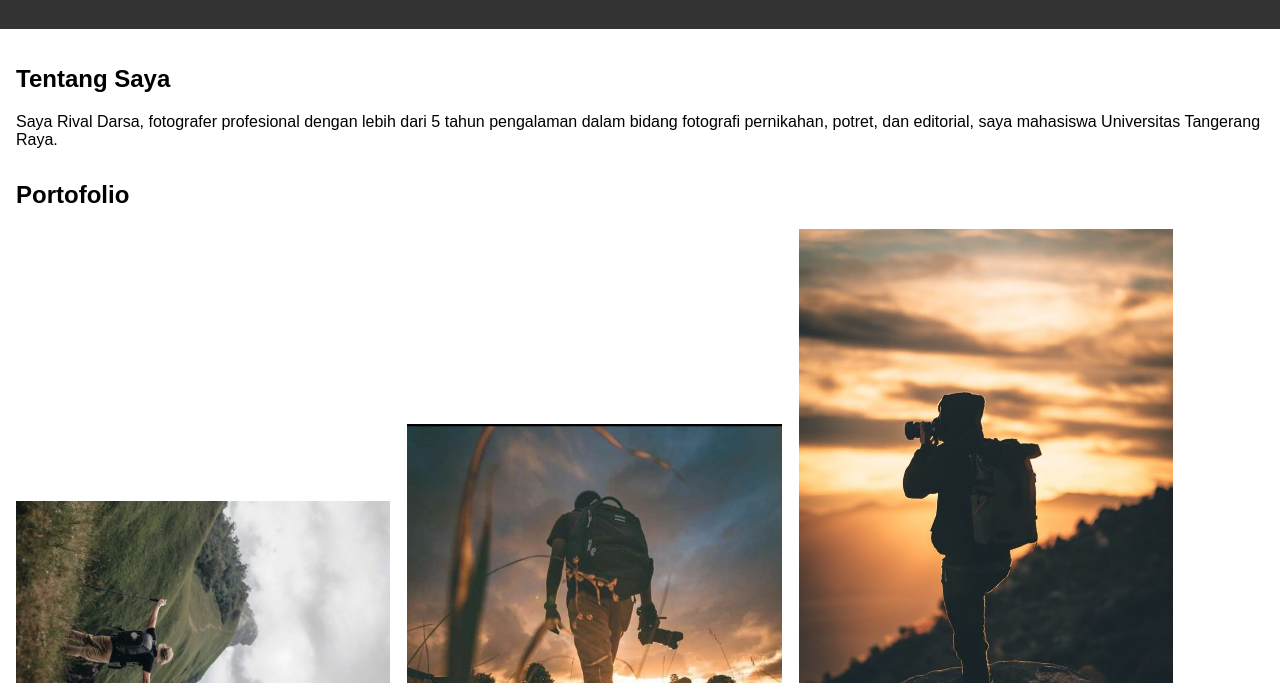
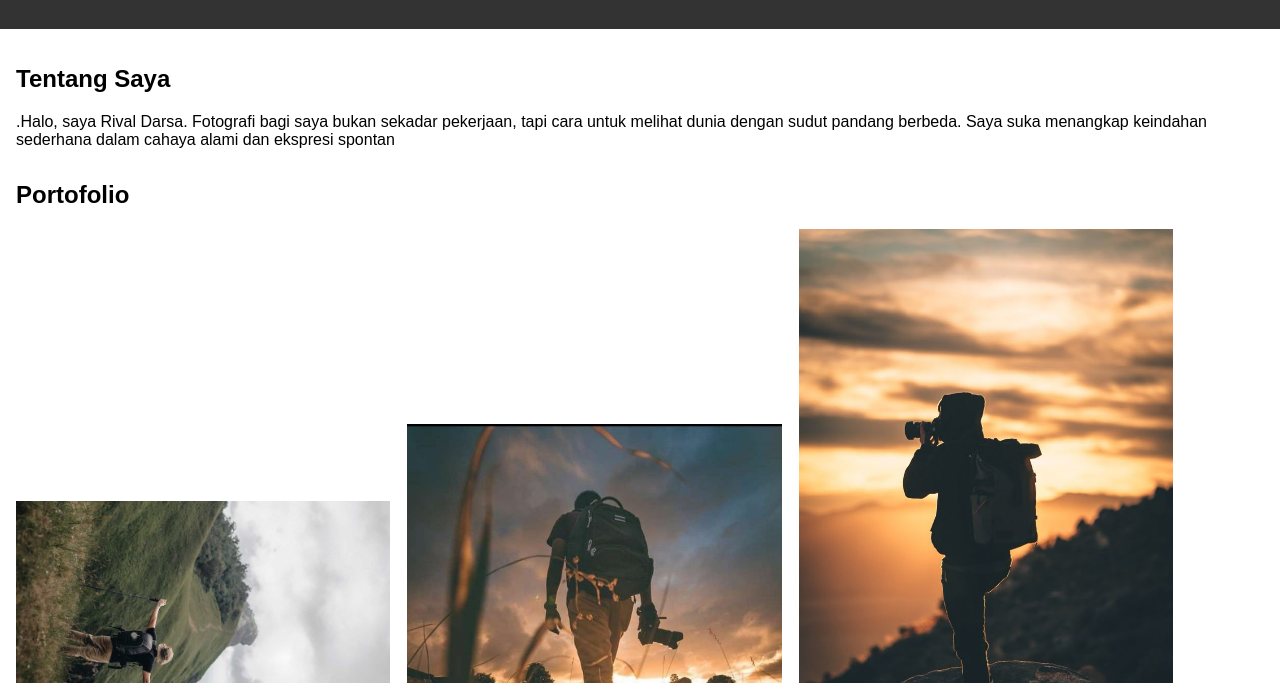
Before and after one commit to Darsa008/PerancanganWeb-DesainGrafis-BisDig, a plain HTML site: page index.html in a window 1280 px wide. Shown: the part 117-800 px from the top of the page. Drawn offline with Linux system fonts and the light colour scheme.

Commit message:
Update index.html

```diff
--- a/index.html
+++ b/index.html
@@ -15,7 +15,7 @@
   <main>
     <section id="about">
       <h2>Tentang Saya</h2>
-      <p>Saya Rival Darsa, fotografer profesional dengan lebih dari 5 tahun pengalaman dalam bidang fotografi pernikahan, potret, dan editorial, saya mahasiswa Universitas Tangerang Raya.</p>
+      <p>.Halo, saya Rival Darsa. Fotografi bagi saya bukan sekadar pekerjaan, tapi cara untuk melihat dunia dengan sudut pandang berbeda. Saya suka menangkap keindahan sederhana dalam cahaya alami dan ekspresi spontan</p>
     </section>
 
     <section id="portfolio">
```
